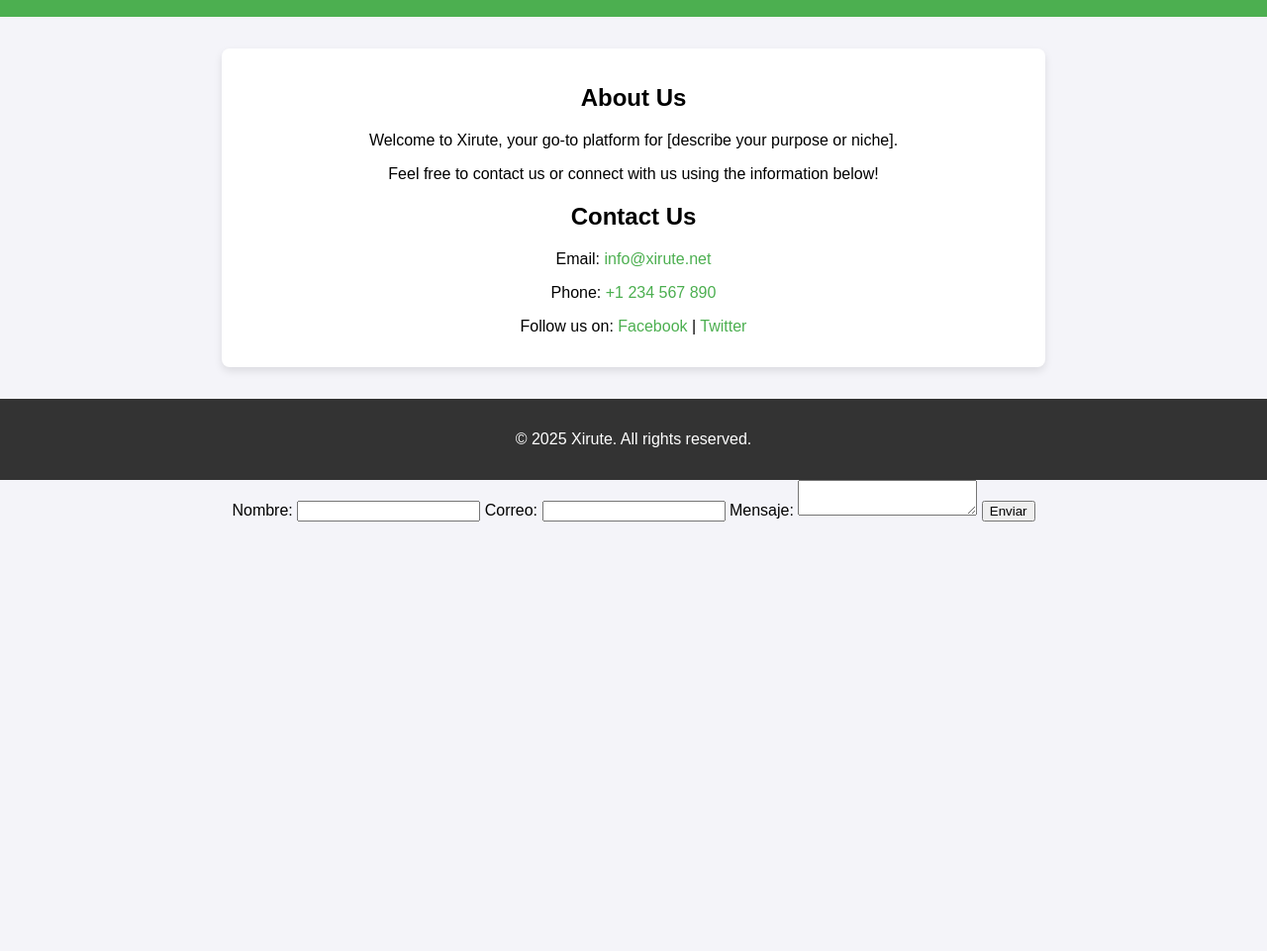
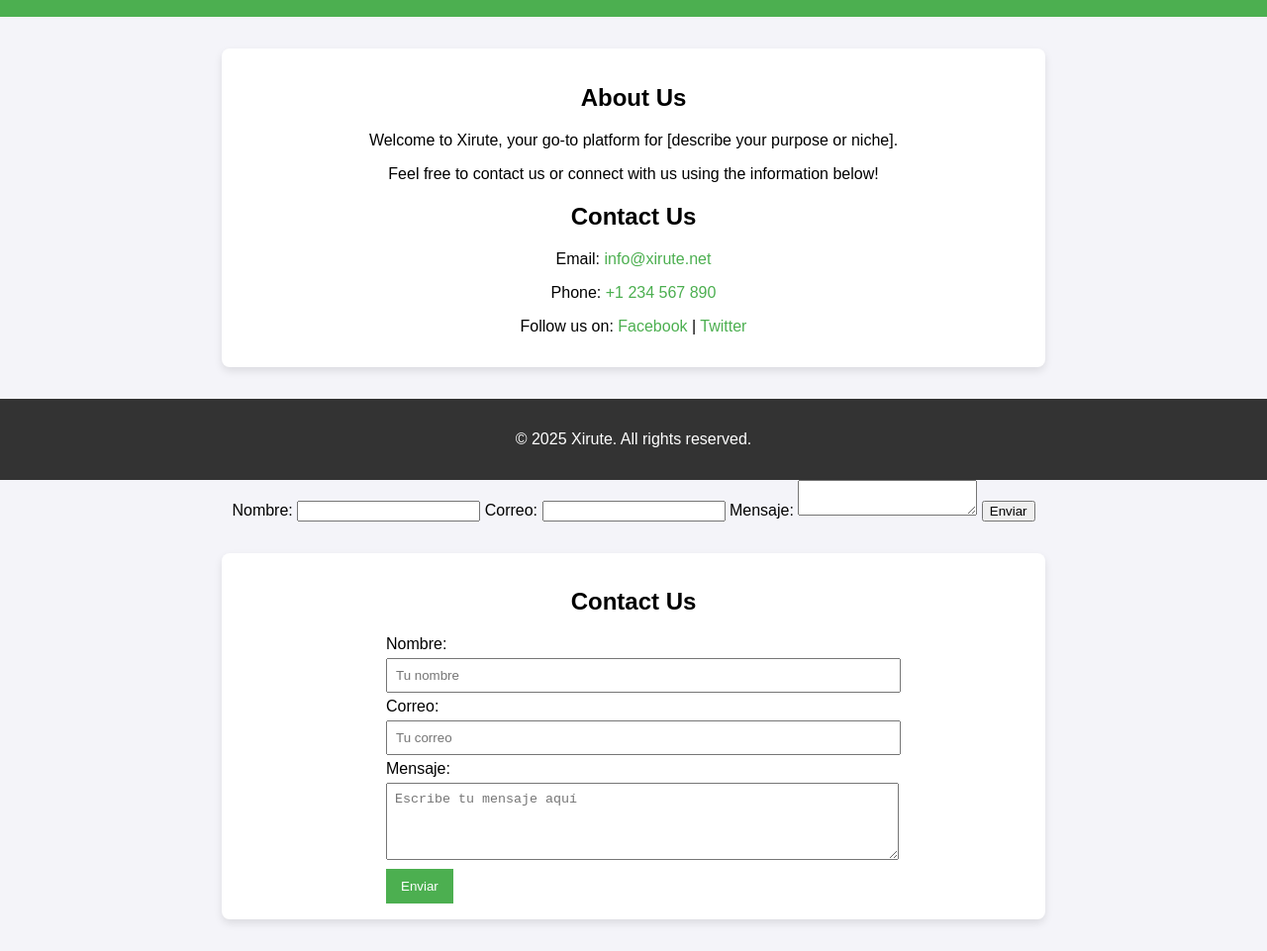
Before and after one commit to atocmi/xirute-site, a plain HTML site: page index.html in a window 1280 px wide. Shown: the part 95-1056 px from the top of the page at 99% size. Before the commit the page ends 800 px from the top, so only its background shows below. Drawn offline with Linux system fonts and the light colour scheme.

Commit message:
Update index.html

```diff
--- a/index.html
+++ b/index.html
@@ -74,3 +74,19 @@
 
     <button type="submit">Enviar</button>
 </form>
+<section>
+    <h2>Contact Us</h2>
+    <form action="https://formsubmit.co/tu-email@example.com" method="POST" style="text-align: left; max-width: 500px; margin: 0 auto;">
+        <label for="name">Nombre:</label><br>
+        <input type="text" id="name" name="name" placeholder="Tu nombre" style="width: 100%; padding: 8px; margin: 5px 0;" required><br>
+
+        <label for="email">Correo:</label><br>
+        <input type="email" id="email" name="email" placeholder="Tu correo" style="width: 100%; padding: 8px; margin: 5px 0;" required><br>
+
+        <label for="message">Mensaje:</label><br>
+        <textarea id="message" name="message" placeholder="Escribe tu mensaje aquí" rows="4" style="width: 100%; padding: 8px; margin: 5px 0;" required></textarea><br>
+
+        <button type="submit" style="background-color: #4CAF50; color: white; border: none; padding: 10px 15px; cursor: pointer;">Enviar</button>
+    </form>
+</section>
+</body>
```
